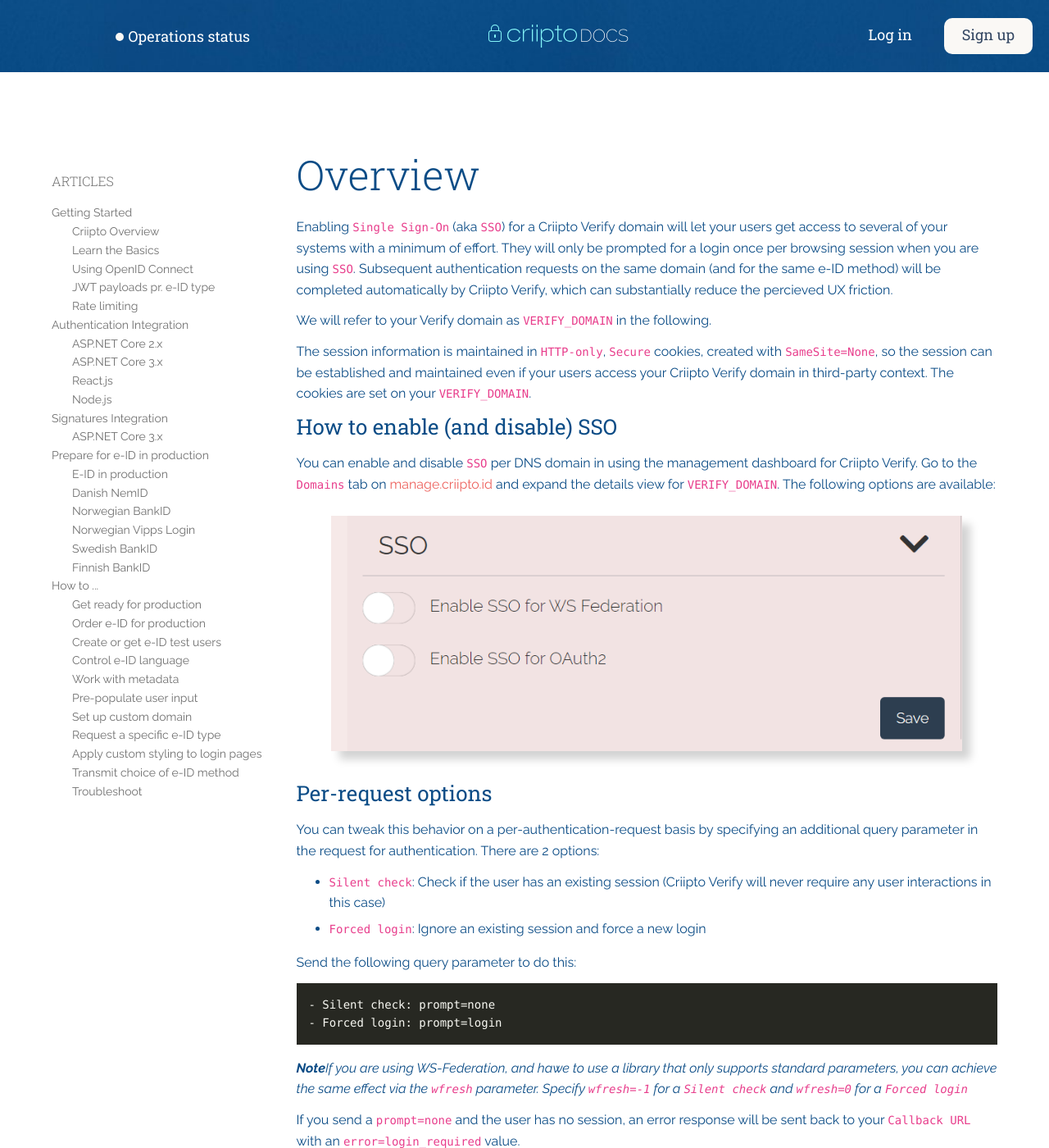
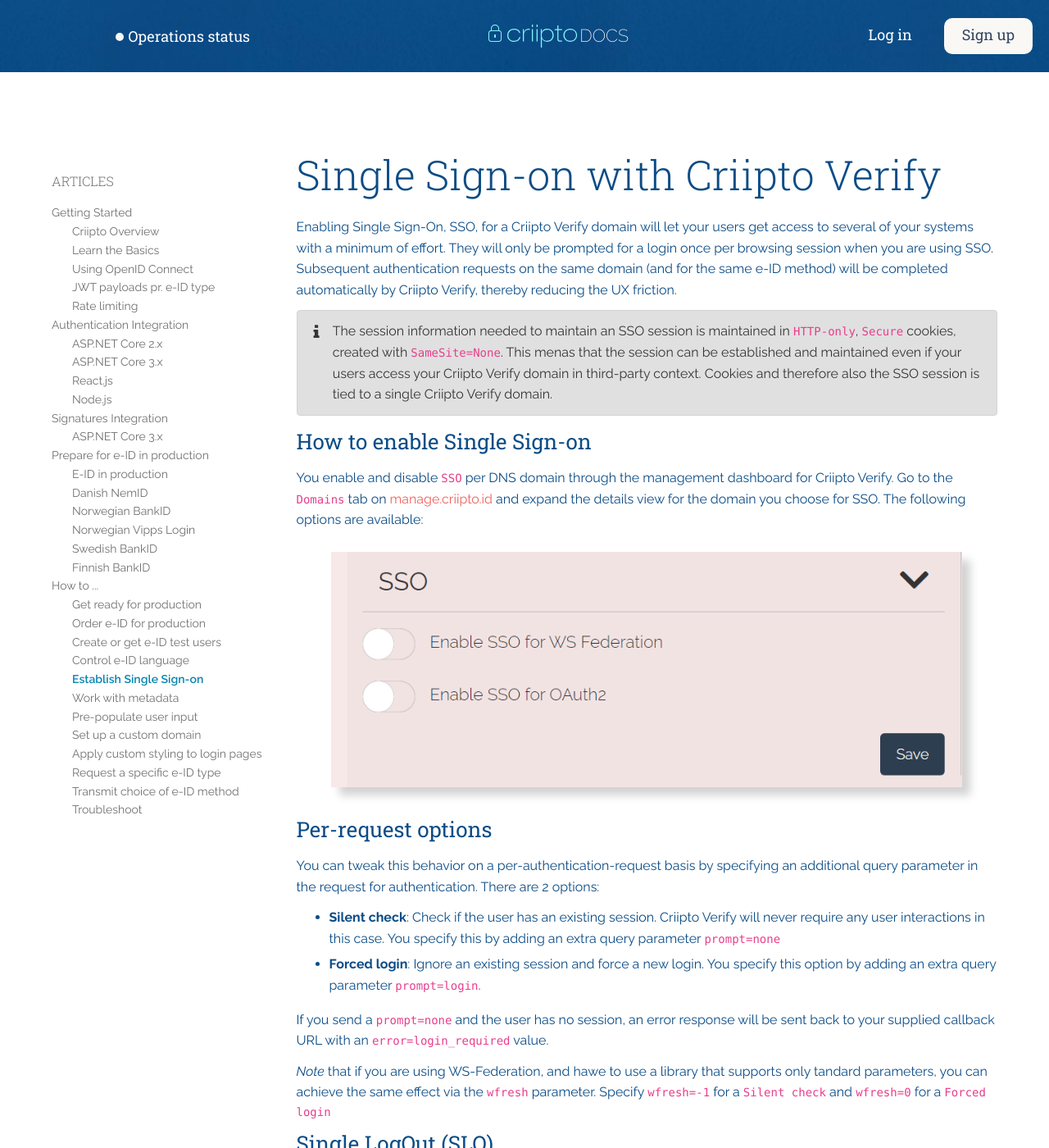
Before and after one commit to criipto/docs-old, a Jekyll site: the page built from how-to/control-sessions.md, in a window 1280 px wide and 1400 px high. Shown: the whole window at 82% size. Built offline with Jekyll 4.4.1, drawn with Linux system fonts in a browser that asks for light colours; some web fonts are replaced; some of the changed text lies outside the part shown.

Commit message:
Updated SSO article

````diff
--- a/_includes/sidebar.html
+++ b/_includes/sidebar.html
@@ -92,6 +92,9 @@
 			<li class="{% if '/how-to/choose-language/' == page.url %}active{% endif %}">
 				<a href="{% link how-to/choose-language.md %}">Control e-ID language</a>
 			</li>
+			<li class="{% if '/how-to/control-sessions/' == page.url %}active{% endif %}">
+				<a href="{% link how-to/control-sessions.md %}">Establish Single Sign-on</a>
+			</li>
 			<li class="{% if '/how-to/work-with-metadata/' == page.url %}active{% endif %}">
 				<a href="{% link how-to/work-with-metadata.md %}">Work with metadata</a>
 			</li>
@@ -99,13 +102,13 @@
 				<a href="{% link how-to/specify-prefilled-fields.md %}">Pre-populate user input</a>
 			</li>
 			<li class="{% if '/how-to/set-up-custom-domain/' == page.url %}active{% endif %}">
-				<a href="{% link how-to/set-up-custom-domain.md %}">Set up custom domain</a>
+				<a href="{% link how-to/set-up-custom-domain.md %}">Set up a custom domain</a>
+			</li>
+			<li class="{% if '/how-to/apply-custom-styling/' == page.url %}active{% endif %}">
+				<a href="{% link how-to/apply-custom-styling.md %}">Apply custom styling to login pages</a>
 			</li>
 			<li class="{% if '/how-to/acr-values/' == page.url %}active{% endif %}">
 				<a href="{% link how-to/acr-values.md %}">Request a specific e-ID type</a>
-			</li>
-			<li class="{% if '/how-to/apply-custom-styling/' == page.url %}active{% endif %}">
-				<a href="{% link how-to/apply-custom-styling.md %}">Apply custom styling to login pages</a>
 			</li>
 			<li class="{% if '/how-to/choose-eid-method/' == page.url %}active{% endif %}">
 				<a href="{% link how-to/choose-eid-method.md %}">Transmit choice of e-ID method</a>
--- a/how-to/control-sessions.md
+++ b/how-to/control-sessions.md
@@ -4,39 +4,35 @@
 description: How to control the session behavior of your Criipto Verify domain
 ---
 
-# Overview
-Enabling `Single Sign-On` (aka `SSO`) for a Criipto Verify domain will let your users get access to several of your systems with a minimum of effort. They will only be prompted for a login once per browsing session when you are using `SSO`. Subsequent authentication requests on the same domain (and for the same e-ID method) will be completed automatically by Criipto Verify, which can substantially reduce the percieved UX friction.
+# Single Sign-on with Criipto Verify
 
-We will refer to your Verify domain as `VERIFY_DOMAIN` in the following.
+Enabling Single Sign-On, SSO, for a Criipto Verify domain will let your users get access to several of your systems with a minimum of effort. They will only be prompted for a login once per browsing session when you are using SSO. Subsequent authentication requests on the same domain (and for the same e-ID method) will be completed automatically by Criipto Verify, thereby reducing the UX friction.
 
-The session information is maintained in `HTTP-only`, `Secure` cookies, created with `SameSite=None`, so the session can be established and maintained even if your users access your Criipto Verify domain in third-party context. The cookies are set on your `VERIFY_DOMAIN`.
+{% iconnote info %}
 
-## How to enable (and disable) SSO
-You can enable and disable `SSO` per DNS domain in using the management dashboard for Criipto Verify. Go to the `Domains` tab on [manage.criipto.id](https://manage.criipto.id) and expand the details view for `VERIFY_DOMAIN`. The following options are available:
+The session information needed to maintain an SSO session is maintained in `HTTP-only`, `Secure` cookies, created with `SameSite=None`. This menas that the session can be established and maintained even if your users access your Criipto Verify domain in third-party context. Cookies and therefore also the SSO session is tied to a single Criipto Verify domain.
+
+{% endiconnote %}
+
+## How to enable Single Sign-on
+
+You enable and disable `SSO` per DNS domain through the management dashboard for Criipto Verify. Go to the `Domains` tab on [manage.criipto.id](https://manage.criipto.id) and expand the details view for the domain you choose for SSO. The following options are available:
 
 ![Single Sign-On Settings](/images/sso-settings-for-domain.png)
 
 ## Per-request options
+
 You can tweak this behavior on a per-authentication-request basis by specifying an additional query parameter in the request for authentication. There are 2 options:
-- `Silent check`: Check if the user has an existing session (Criipto Verify will never require any user interactions in this case)
-- `Forced login`: Ignore an existing session and force a new login
+- **Silent check**: Check if the user has an existing session. Criipto Verify will never require any user interactions in this case. You specify this by adding an extra query parameter `prompt=none`
+- **Forced login**: Ignore an existing session and force a new login. You specify this option by adding an extra query parameter `prompt=login`.
 
-Send the following query parameter to do this:
-```text
-- Silent check: prompt=none
-- Forced login: prompt=login
-```
+If you send a `prompt=none` and the user has no session, an error response will be sent back to your supplied callback URL with an `error=login_required` value.
 
-***Note***_If you are using WS-Federation, and hawe to use a library that only supports standard parameters, you can achieve the same effect via the `wfresh` parameter. Specify `wfresh=-1` for a `Silent check` and `wfresh=0` for a `Forced login`_
-
-If you send a `prompt=none` and the user has no session, an error response will be sent back to your `Callback URL` with an `error=login_required` value.
+_Note_ that if you are using WS-Federation, and hawe to use a library that supports only tandard parameters, you can achieve the same effect via the `wfresh` parameter. Specify `wfresh=-1` for a `Silent check` and `wfresh=0` for a `Forced login`
 
 ## Single LogOut (SLO)
-If you are leveraging `SSO` to make it easier for your users to get access to your systems, offering them a simple way of terminating these sessions again is considered `Best Practice` (a frequently abused term in IT, but it is a reasonable assessment for this particular case). In some cases, it will be required by your IT-Security department, or perhaps even by regulatory standards for your business domain.
 
-Depending on which authentication protocol, you can initiate a `Single LogOut` (aka `SLO`) flow by sending the users browser to one of the following URL's:
+If you are using SSO across multiple applications, you should also offer users a way to actively terminate the sessions with each application. Depending on the authentication protocol you use, you can initiate a _Single Logout_, SLO, flow by sending the users browser to one of the following URL's:
 
-### OIDC
- `https://VERIFY_DOMAIN/oauth2/logout?post_logout_redirect_uri=a_pre-registered_callback_url`
-### WS-Fed
- `https://VERIFY_DOMAIN/passive/federation?wa=wsignout1.0&wreply=a_pre-registered_callback_url`
+- OpenID Connect: `https://VERIFY_DOMAIN/oauth2/logout?post_logout_redirect_uri=a_pre-registered_callback_url`
+- WS-Federation: `https://VERIFY_DOMAIN/passive/federation?wa=wsignout1.0&wreply=a_pre-registered_callback_url`
````
